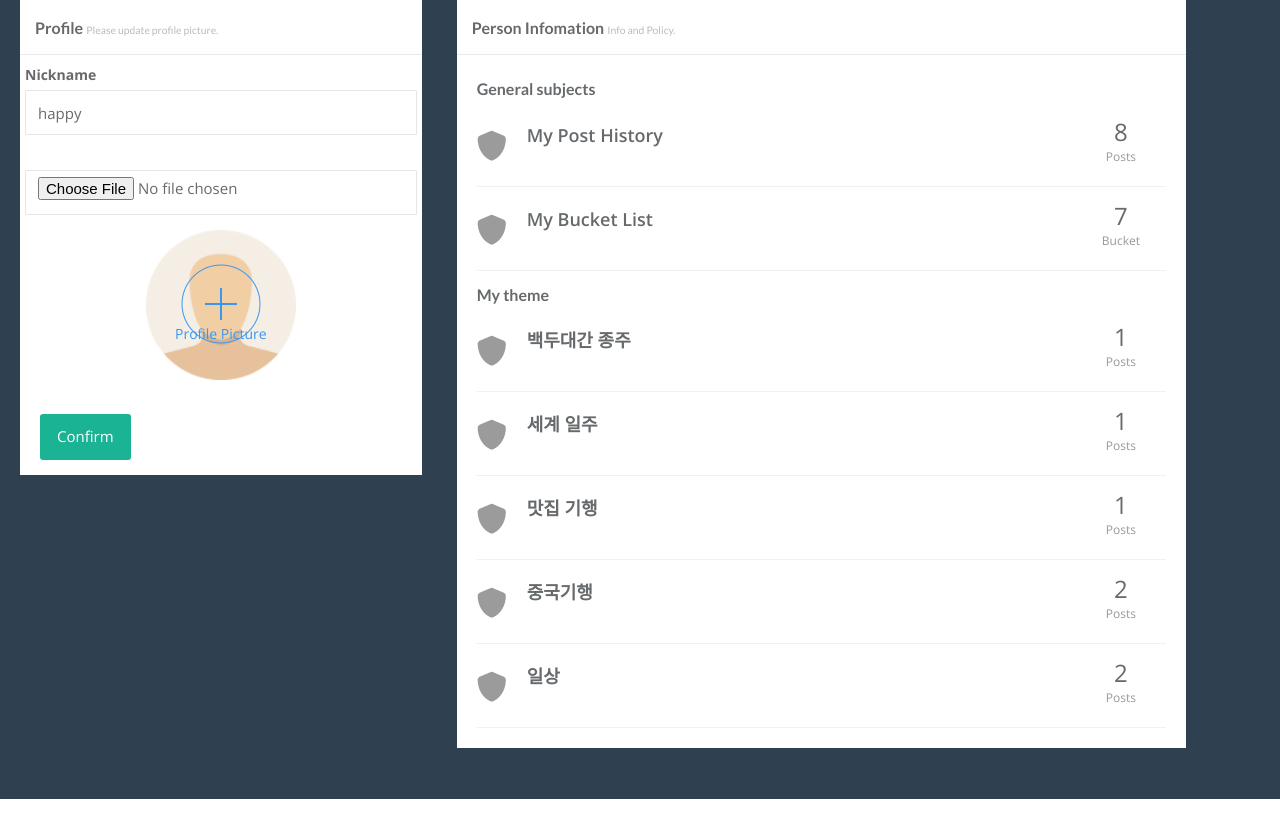
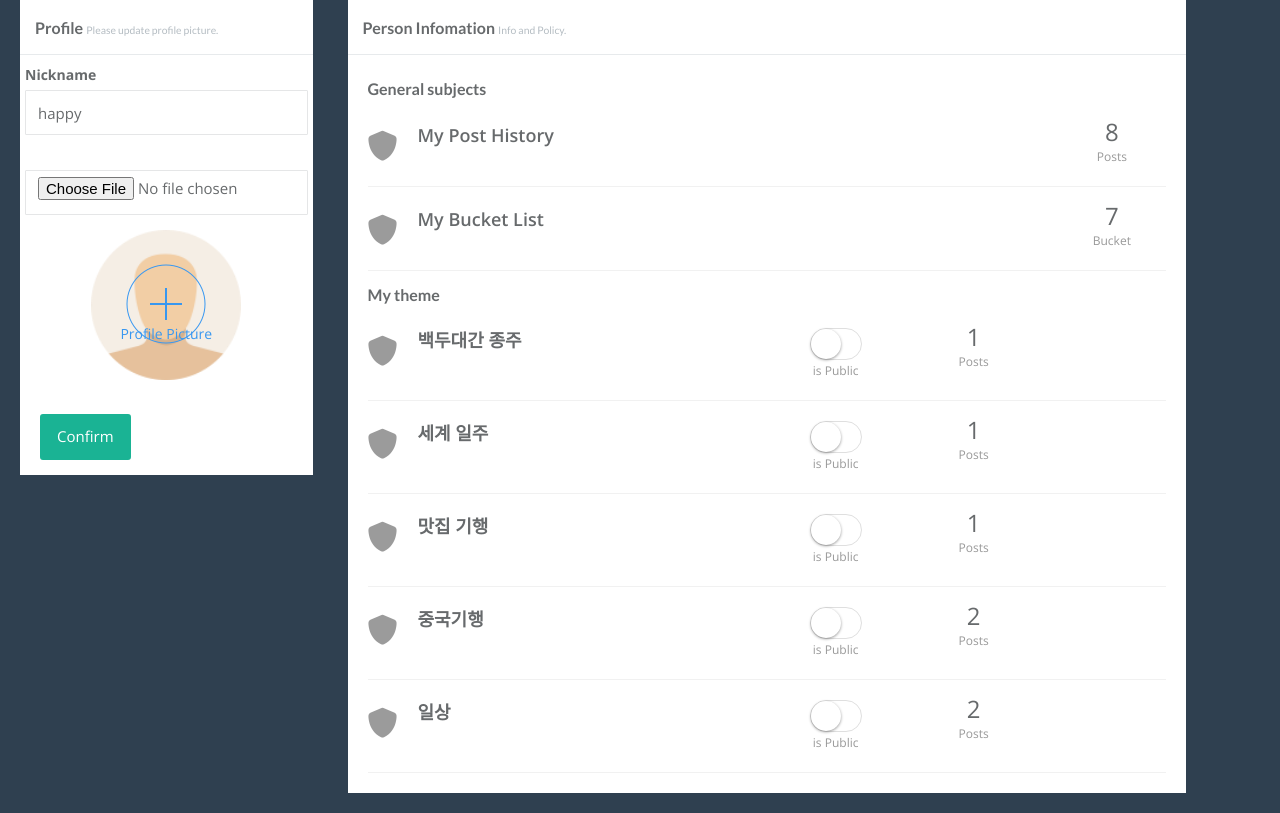
Before and after one commit to happychallenge/ohtto, a Django app: page /account/profile_edit/ in a window 1280 px wide. Shown: the part 61-874 px from the top of the page. Run offline with Django 3.2, Linux system fonts and the light colour scheme; a user stored in the database is signed in; data comes from the database, SQL or seed files in the repository; some libraries are stand-ins or nearby versions.

Commit message:
User Profile 의 폼과 접근 컨텐츠 개발

```diff
--- a/account/templates/account/person_policy.html
+++ b/account/templates/account/person_policy.html
@@ -56,11 +56,19 @@
     {% for theme in user.profile.get_theme_list %}
         <div class="forum-item">
             <div class="row">
-                <div class="col-md-10">
+                <div class="col-md-6">
                     <div class="forum-icon">
                         <i class="fa fa-shield"></i>
                     </div>
-                    <a href="" class="forum-item-title"> {{theme.name}} </a>
+                    <a href="{% url 'blog:user_theme_list' user.username theme.id %}" class="forum-item-title"> {{theme.name}} </a>
+                </div>
+                <div class="col-md-2 forum-info">
+                    <span class="views-number">
+                        <input type="checkbox" class="js-switch-{{forloop.counter}}" {% if theme.status %}checked{% endif %}>
+                    </span>
+                    <div>
+                        <small>is Public</small>
+                    </div>
                 </div>
                 <div class="col-md-2 forum-info">
                     <span class="views-number">
--- a/account/templates/account/profile.html
+++ b/account/templates/account/profile.html
@@ -2,6 +2,7 @@
 {% load static i18n bootstrap3 %}
 
 {% block css %}
+<link href="{% static 'css/plugins/switchery/switchery.css' %}" rel="stylesheet">
 <link rel="stylesheet" href="{% static 'css/picture.css' %}">
 <style>
 .profile{
@@ -13,7 +14,7 @@
 
 {% block main %}
 <div class="row">
-    <div class="col-sm-4 profile">
+    <div class="col-sm-3 profile">
         <div class="ibox float-e-margins">
             {# FORM TITLE #}
             <div class="ibox-title">
@@ -42,7 +43,7 @@
             </div>
         </div>
     </div>
-    <div class="col-sm-7">
+    <div class="col-sm-8">
         {% include 'account/person_policy.html' %}
     </div>
 </div>
@@ -139,4 +140,11 @@
         });
     });
 </script>
+<script src="{% static 'js/plugins/switchery/switchery.js' %}"></script>
+<script>
+{% for theme in user.profile.get_theme_list %}
+    var elem = document.querySelector('.js-switch-{{forloop.counter}}');
+    var init = new Switchery(elem, { color: '#ED5565' });
+{% endfor %}
+</script>
 {% endblock javascript %}
--- a/blog/admin.py
+++ b/blog/admin.py
@@ -6,7 +6,9 @@ from .models import Theme, Post, Content, Tag, Bucket
 class ThemeAdmin(admin.ModelAdmin):
     class Meta:
         model = Theme
-    list_display = ['id', 'name', 'author']
+    list_display = ['id', 'name', 'author', 'status']
+    list_display_links = ['name']
+    list_editable = ['status']
 
 
 @admin.register(Post)
--- a/blog/models.py
+++ b/blog/models.py
@@ -23,16 +23,9 @@ class Tag(models.Model):
 class Theme(models.Model):
     """docstring for Subject"""
     """ Subject """
-    PUBLIC = 'P'
-    PRIVATE = 'V'
-
-    STATUS = (
-        (PUBLIC, 'Public'),
-        (PRIVATE, 'Private'),
-    )
     name = models.CharField(max_length=30)
     author = models.ForeignKey(settings.AUTH_USER_MODEL, related_name='themes')
-    status = models.CharField(max_length=1, choices=STATUS, default=PUBLIC)
+    status = models.BooleanField(default=True)
     create_dt = models.DateTimeField(auto_now_add=True)
 
     def __str__(self):
--- a/blog/templates/blog/on_map.html
+++ b/blog/templates/blog/on_map.html
@@ -35,6 +35,11 @@
 {% endblock main %}
 
 {% block javascript %}
+<script>
+  {% if message %}
+    alert("{{message}}");
+  {% endif %}
+</script>
 <script>
 var map;
 var markers = [];
--- a/blog/templates/blog/post_add.html
+++ b/blog/templates/blog/post_add.html
@@ -68,7 +68,7 @@
 <script src="{% static 'js/plugins/switchery/switchery.js' %}"></script>
 <script>
     var elem = document.querySelector('.js-switch');
-    var init = new Switchery(elem, { color: '#ED5565' });
+    var init = new Switchery(elem, { color: '#1AB394' });
 </script>
 
 <script type="text/javascript">
```
Also changed, not shown: blog/views.py (+10 -3 lines), blog/migrations/0011_auto_20171225_1137.py (added).
